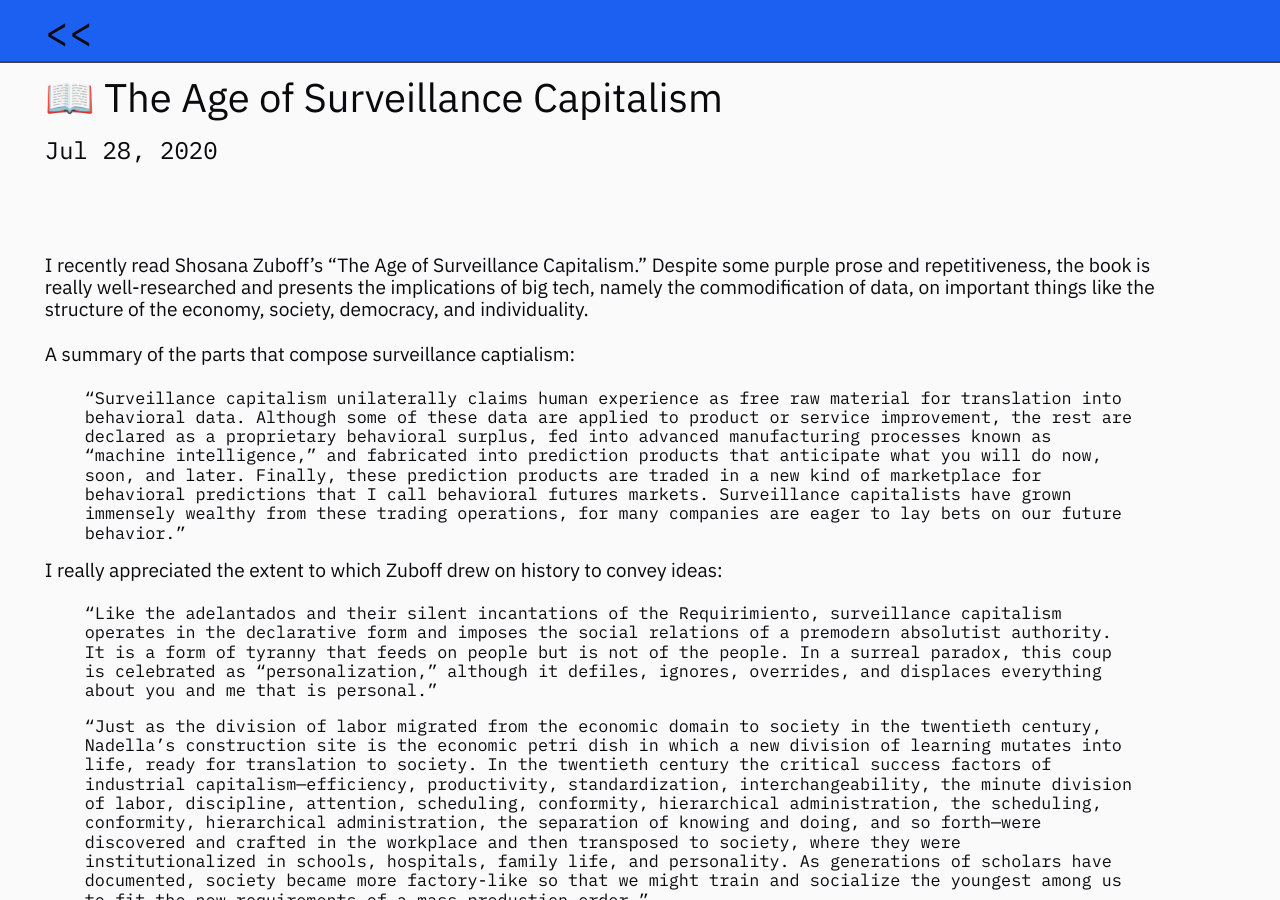
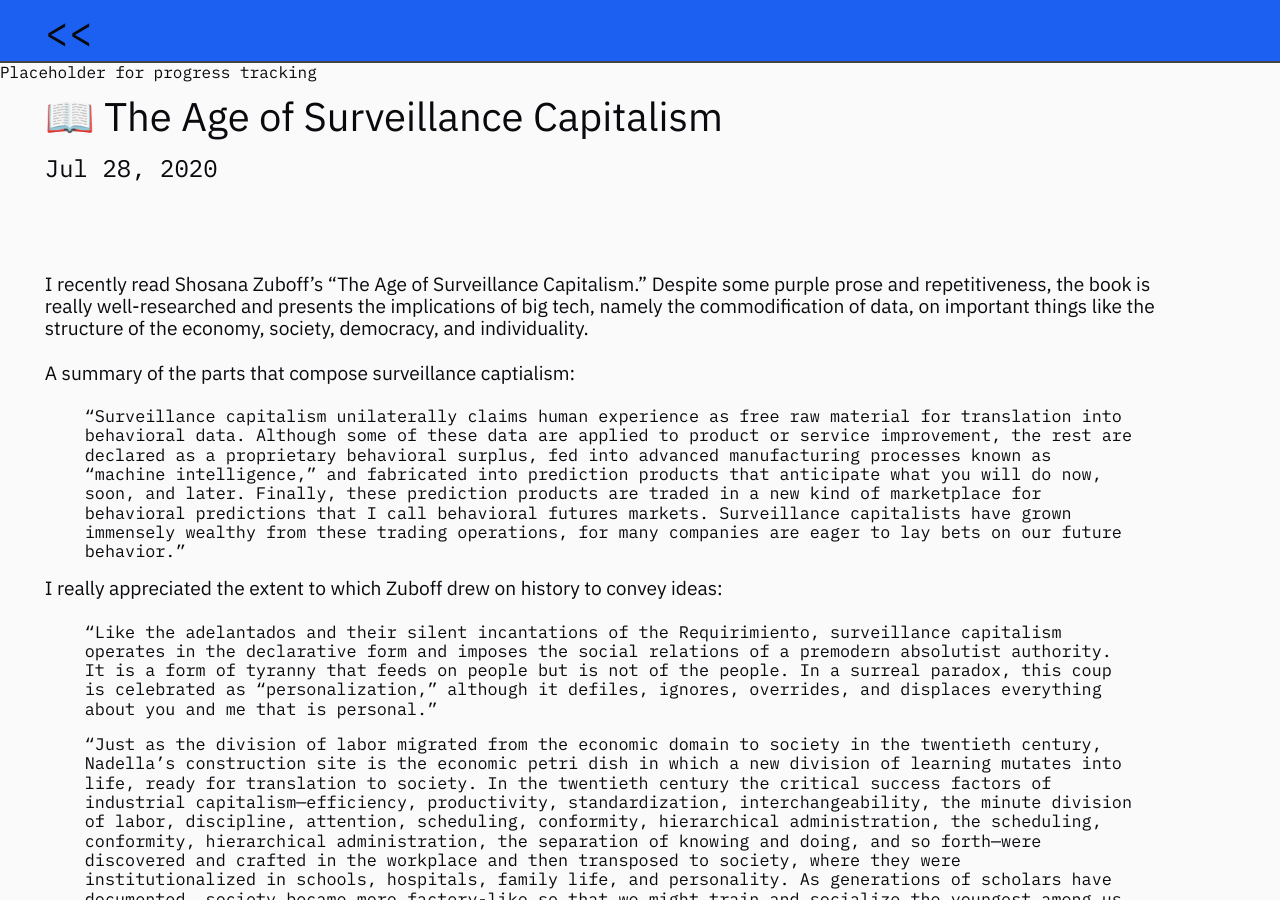
Before and after one commit to alexferrante/alexferrante.github.io, a Jekyll site: the page built from _posts/2020-07-28-The-Age-of-Surveillance-Capitalism.markdown, in a window 1280 px wide and 900 px high. Built offline with Jekyll 4.4.1, drawn with Linux system fonts in a browser that asks for light colours; some of the changed lines change nothing that is shown.

Commit message:
Add post styling changes, edit post

```diff
--- a/_layouts/post.html
+++ b/_layouts/post.html
@@ -9,6 +9,9 @@
         </div>
       </div>
   </header>
+  {% if content.size > 800 %}
+  <div>Placeholder for progress tracking</div>
+  {% endif %}
     <div class="post-container">
       <h2>{{ page.title }}</h2>
       <h3 datetime="{{ post.date | date: '%F' }}">{{ page.date | date: "%b %-d, %Y" }}</h3>
@@ -17,4 +20,13 @@
       </div>
     </div>
   </body>
+  <script type="text/x-mathjax-config">
+    MathJax.Hub.Config({
+      tex2jax: {
+        inlineMath: [['$','$'], ['\\(','\\)']],
+        processEscapes: true
+      }
+    });
+    </script>
+    <script src="https://cdnjs.cloudflare.com/ajax/libs/mathjax/2.7.0/MathJax.js?config=TeX-AMS-MML_HTMLorMML" type="text/javascript"></script>
 </html>
```
Also changed, not shown: _posts/2020-07-28-The-Age-of-Surveillance-Capitalism.markdown (renamed from _posts/2020-07-24-The-Age-of-Surveillance-Capitalism.markdown), 1 other file.
